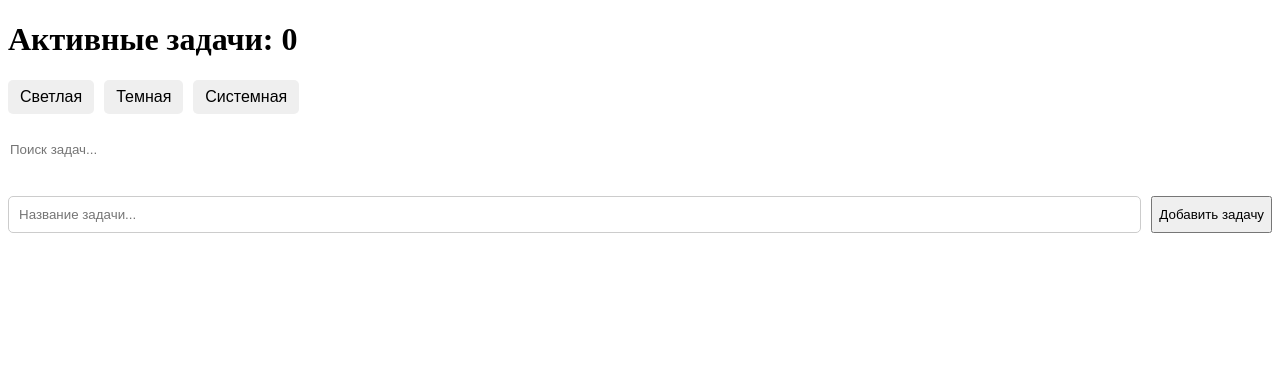
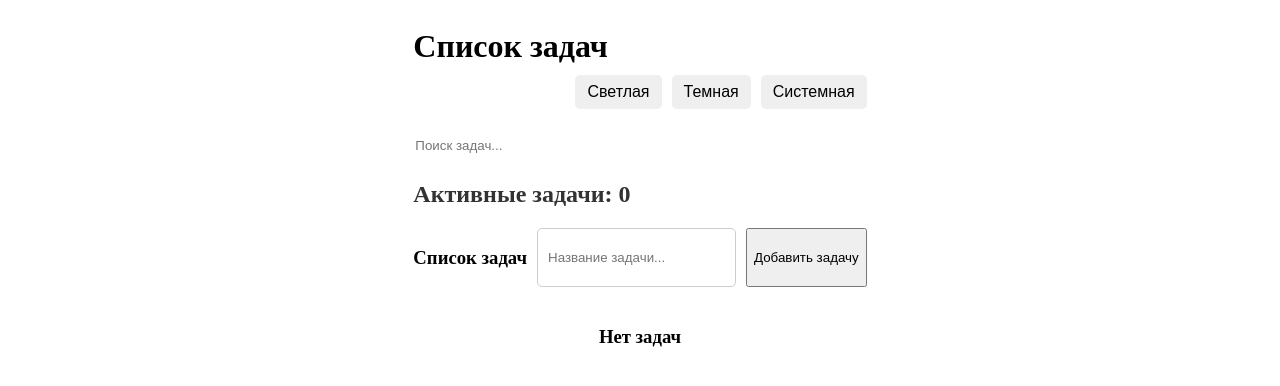
Before and after one commit to raazuev/todoTypeScript, a React (Create React App) app: page / in a window 1280 px wide. Shown: the top 386 px of the page. Built offline with nearby package versions, Linux system fonts and the light colour scheme.

Commit message:
стилизация компонентов

```diff
--- a/src/modules/CoreModule/styles/ThemeToggle.module.sass
+++ b/src/modules/CoreModule/styles/ThemeToggle.module.sass
@@ -1,34 +1,44 @@
 .themeToggle
-    display: flex
-    gap: 10px
-    align-items: center
-    margin: 10px 0
+  display: flex
+  gap: 10px
+  align-items: center
+  margin: 10px 0
+  justify-content: flex-end // Переключатель тем справа
+
+  button
+    padding: 8px 12px
+    border: none
+    border-radius: 5px
+    cursor: pointer
+    transition: background-color 0.3s, color 0.3s
+    font-size: 1em
+
+    &.light-theme
+      background-color: #f0f0f0
+      color: #333
+
+      &:hover
+        background-color: #e0e0e0
+
+    &.dark-theme
+      background-color: #333
+      color: #f0f0f0
+
+      &:hover
+        background-color: #444
+
+    .system-theme
+      background-color: #007bff
+      color: #fff
+
+      &:hover
+        background-color: #0056b3
+
+@media (max-width: 768px)
+  .themeToggle
+    flex-direction: column
+    align-items: flex-start
+
     button
-        padding: 8px 12px
-        border: none
-        border-radius: 5px
-        cursor: pointer
-        transition: background-color 0.3s, color 0.3s
-        font-size: 1em
-        &.light-theme
-            background-color: #f0f0f0
-            color: #333
-            &:hover
-                background-color: #e0e0e0
-        .dark-theme
-            background-color: #333
-            color: #f0f0f0
-            &:hover
-                background-color: #444
-        .system-theme
-            background-color: #007bff
-            color: #fff
-            &:hover
-                background-color: #0056b3
-@media (max-width: 768px)
-    .themeToggle
-        flex-direction: column
-        align-items: flex-start
-        button
-            width: 100%
-            text-align: left
+      width: 100%
+      text-align: left
--- a/src/modules/SearchModule/styles/SearchBar.module.sass
+++ b/src/modules/SearchModule/styles/SearchBar.module.sass
@@ -1,10 +1,12 @@
 .searchInput
-    width: 100%
-    min-height: 50px
-    border: none
-    border-radius: 10px
+  width: 100%
+  min-height: 50px
+  border: none
+  border-radius: 10px
+  outline: 0
+
+  &:hover
+    outline: 2px solid blue
+
+  &:focus-visible
     outline: 0
-    &:hover
-        outline: 2px solid blue
-    &:focus-visible
-        outline: 0
--- a/src/modules/TaskModule/componets/Task.tsx
+++ b/src/modules/TaskModule/componets/Task.tsx
@@ -49,7 +49,7 @@ const Task: React.FC<TaskProps> = observer(({ task, level, doneTask, deleteTask
   };
 
   return (
-    <div className={styles.task} style={{ marginLeft: `${level * 20}px` }}>
+    <div className={styles.task}>
       <input
         type="checkbox"
         checked={task.done}
--- a/src/modules/TaskModule/componets/TaskInput.tsx
+++ b/src/modules/TaskModule/componets/TaskInput.tsx
@@ -25,6 +25,7 @@ const TaskInput: React.FC<Props> = ({ addTask }) => {
 
   return (
     <div className={styles.taskInput}>
+      <h3>Список задач</h3>
       <input
         placeholder="Название задачи..."
         value={input}
--- a/src/modules/TaskModule/componets/TaskList.tsx
+++ b/src/modules/TaskModule/componets/TaskList.tsx
@@ -9,6 +9,7 @@ import styles from '../styles/TaskList.module.sass';
 const TaskList: React.FC<{ searchTerm: string }> = observer(({ searchTerm }) => {
   return (
     <div className={styles.taskSection}>
+      <h3>Нет задач</h3>
       {store.tasks.filter(task => task.title.includes(searchTerm)).map(task => (
         <Task
           key={task.id}
--- a/src/modules/TaskModule/pages/TaskPage.tsx
+++ b/src/modules/TaskModule/pages/TaskPage.tsx
@@ -37,11 +37,12 @@ const TasksPage: React.FC = observer(() => {
 
   return (
     <div className={`container ${theme}`}>
-      <div className="header">
-        <h1 className="top">Активные задачи: {store.activeTasks.length}</h1>
+      <div className='header'>
+        <h1>Список задач</h1>
         <ThemeToggle toggleTheme={toggleTheme} />
       </div>
       <SearchBar searchTerm={searchTerm} onSearchChange={setSearchTerm} />
+      <h2 className="top">Активные задачи: {store.activeTasks.length}</h2>
       <TaskInput addTask={addTask} />
       <TaskList searchTerm={searchTerm} /> {}
     </div>
--- a/src/modules/TaskModule/styles/Task.module.sass
+++ b/src/modules/TaskModule/styles/Task.module.sass
@@ -1,12 +1,14 @@
 .task
   display: flex
+  flex-direction: column
   align-items: center
   gap: 10px
   margin: 10px 0
-  padding: 5px
+  padding: 10px
   border-radius: 5px
   background-color: #f9f9f9
   transition: background-color 0.3s
+  width: 100% // Занимает всю ширину
 
   &:hover
     background-color: #e0e0e0
@@ -19,6 +21,11 @@
   padding-left: 10px
   border-left: 2px solid #ccc
 
+.edit-delete-buttons
+  display: flex
+  justify-content: space-between
+  width: 100% // Занимает всю ширину
+
 @media (max-width: 768px)
   .task
     flex-direction: column
@@ -28,15 +35,3 @@
     margin-left: 0
     padding-left: 0
     border-left: none
-// Адаптивные стили
-@media (max-width: 480px) // Мобильные устройства
-.task
-    padding: 10px
-    font-size: 0.9em
-    h2
-        font-size: 1.1em
-        .taskInput
-        flex-direction: column
-        input
-            width: 100%
-            padding: 8px
--- a/src/modules/TaskModule/styles/TaskInput.module.sass
+++ b/src/modules/TaskModule/styles/TaskInput.module.sass
@@ -1,7 +1,9 @@
 .taskInput
   display: flex
+  justify-content: center // Центрируем элементы
   gap: 10px
   margin-top: 20px
+  width: 100% // Занимает всю ширину
 
   input
     flex: 1
@@ -14,7 +16,6 @@
     &:focus
       border-color: #007bff
 
-
 @media (max-width: 768px)
   .taskInput
     flex-direction: column
--- a/src/modules/TaskModule/styles/TaskList.module.sass
+++ b/src/modules/TaskModule/styles/TaskList.module.sass
@@ -1,8 +1,9 @@
-// src/modules/TaskModule/styles/TaskList.module.sass
 .taskSection
   display: flex
   flex-direction: column
+  align-items: center // Центрируем элементы
   margin-top: 20px
+  width: 100% // Занимает всю ширину
 
 h2
   margin: 10px 0
--- a/src/modules/TaskModule/styles/TaskPage.module.sass
+++ b/src/modules/TaskModule/styles/TaskPage.module.sass
@@ -0,0 +1,17 @@
+body
+  display: flex
+  flex-direction: column
+  align-items: center
+  padding: 20px
+
+.header
+  width: 100%
+  background-color: #4CAF50 // Цвет фона шапки
+  color: white // Цвет текста
+  padding: 10px 20px // Отступы
+  display: flex
+  justify-content: space-between // Разделяем элементы
+  align-items: center // Центрируем по вертикали
+
+h1
+  margin: 0 // Убираем отступы
```
